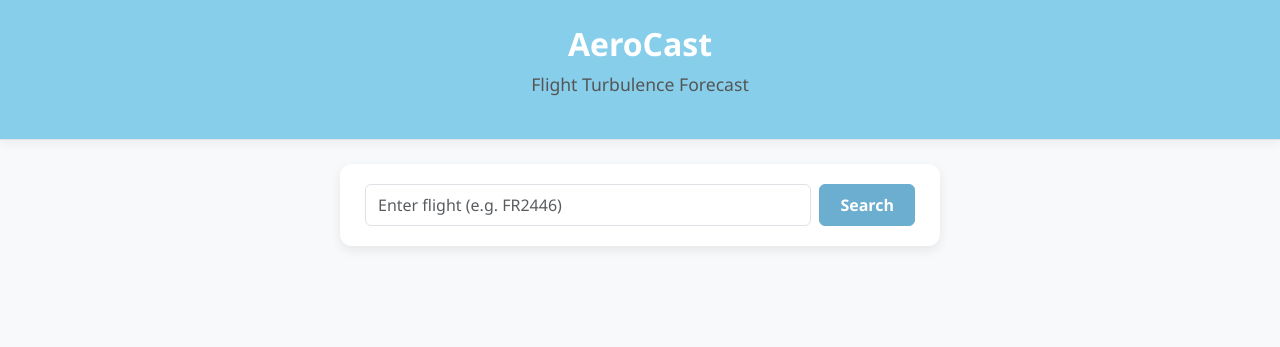
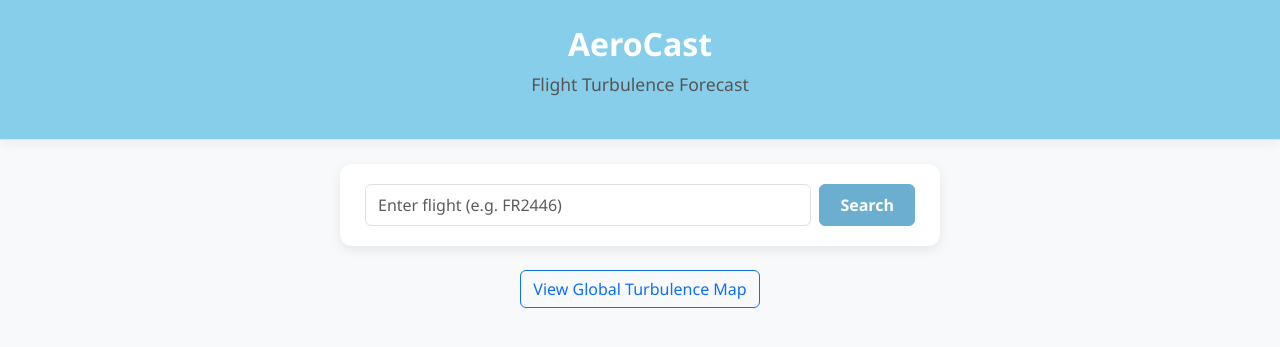
Before and after one commit to Casey-Lawrence/FYP, a Flask app: page / in a window 1280 px wide. Shown: the top 347 px of the page. Run offline with Flask 3, Linux system fonts and the light colour scheme; parts of the project's set-up code (start-up, migrations or seed data) failed here and were passed over.

Commit message:
Add Button for turbulence map

```diff
--- a/AeroCast/templates/index.html
+++ b/AeroCast/templates/index.html
@@ -21,6 +21,12 @@
         <button class="btn btn-primary">Search</button>
     </form>
 </div>
+<div class="text-center mb-4">
+    <a href="/sigmets" class="btn btn-outline-primary">
+        View Global Turbulence Map
+    </a>
+</div>
+
 
     {% if data %}
         {% if data.error %}
```
